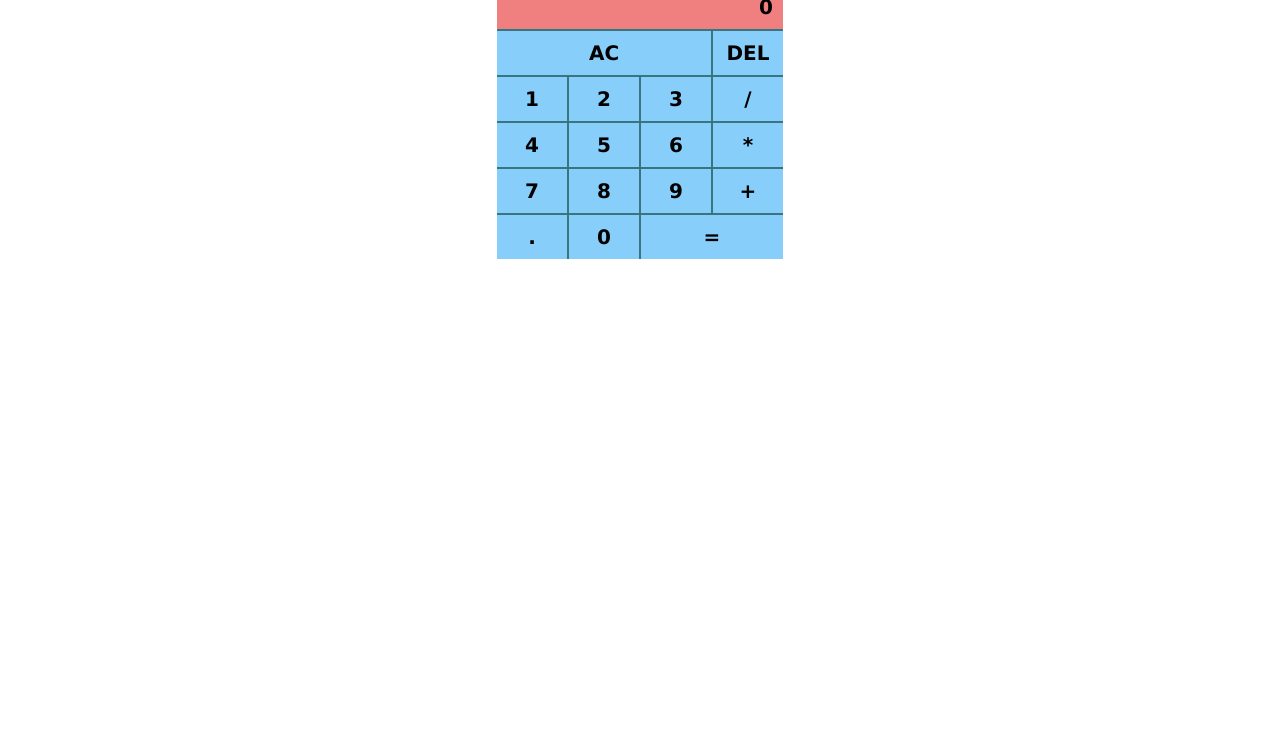
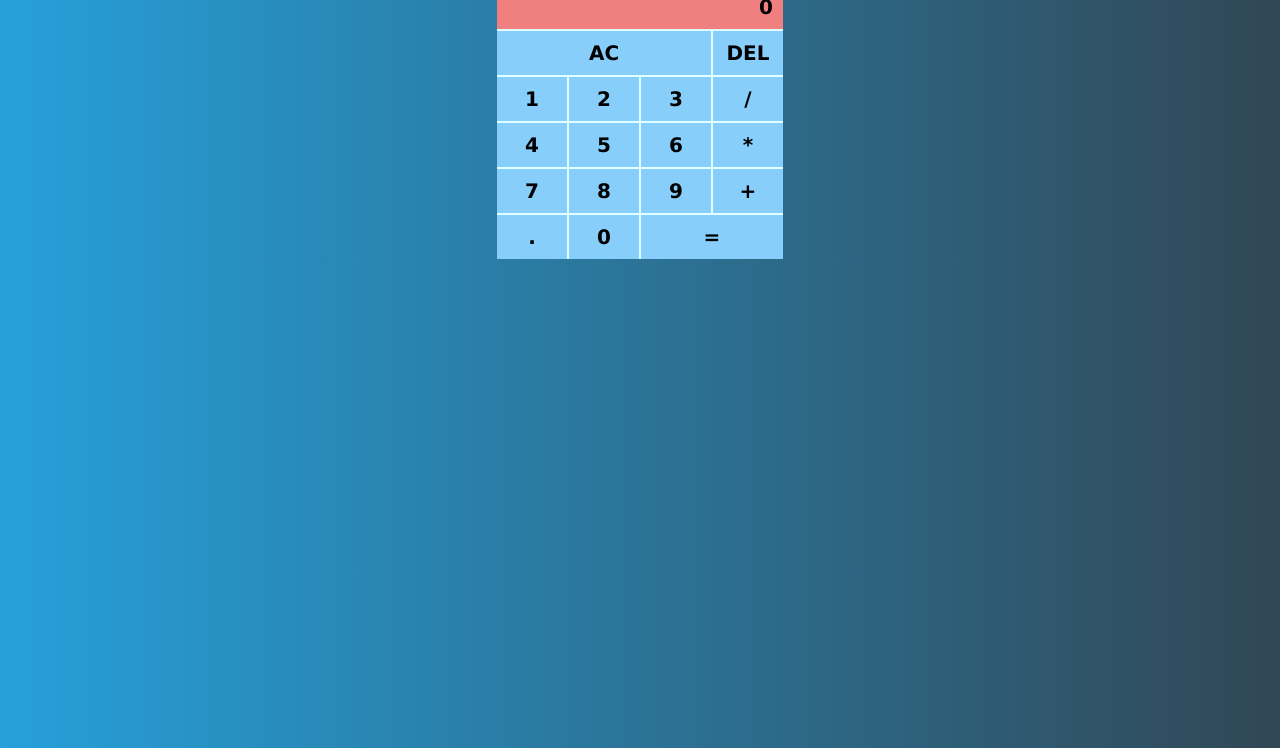
Before and after one commit to Aaron033/task-manager, a website: page notes/index.html in a window 1280 px wide. Shown: the part 52-800 px from the top of the page. Drawn offline with Linux system fonts and the light colour scheme.

Commit message:
gardient added

```diff
--- a/notes/style.css
+++ b/notes/style.css
@@ -3,6 +3,12 @@
     padding: 0;
 }
 
+body{
+    background: #314755;  /* fallback for old browsers */
+    background: -webkit-linear-gradient(to right, #26a0da, #314755);  /* Chrome 10-25, Safari 5.1-6 */
+    background: linear-gradient(to right, #26a0da, #314755); /* W3C, IE 10+/ Edge, Firefox 16+, Chrome 26+, Opera 12+, Safari 7+ */
+
+}
 .main-menu{
     margin: auto auto;
     display: grid;
@@ -15,7 +21,7 @@ grid-gap: 2px;
   "se ei ni ad"
   "po ze eq eq";
   width: 286px;
-  background-color: rgb(56, 117, 127);
+  background-color:  lightcyan;
 
 }
 
@@ -32,7 +38,7 @@ grid-gap: 2px;
 
 }
 .main-menu li:hover{
-
+    background-color: lightcyan;
 }
 
 .re{
```
